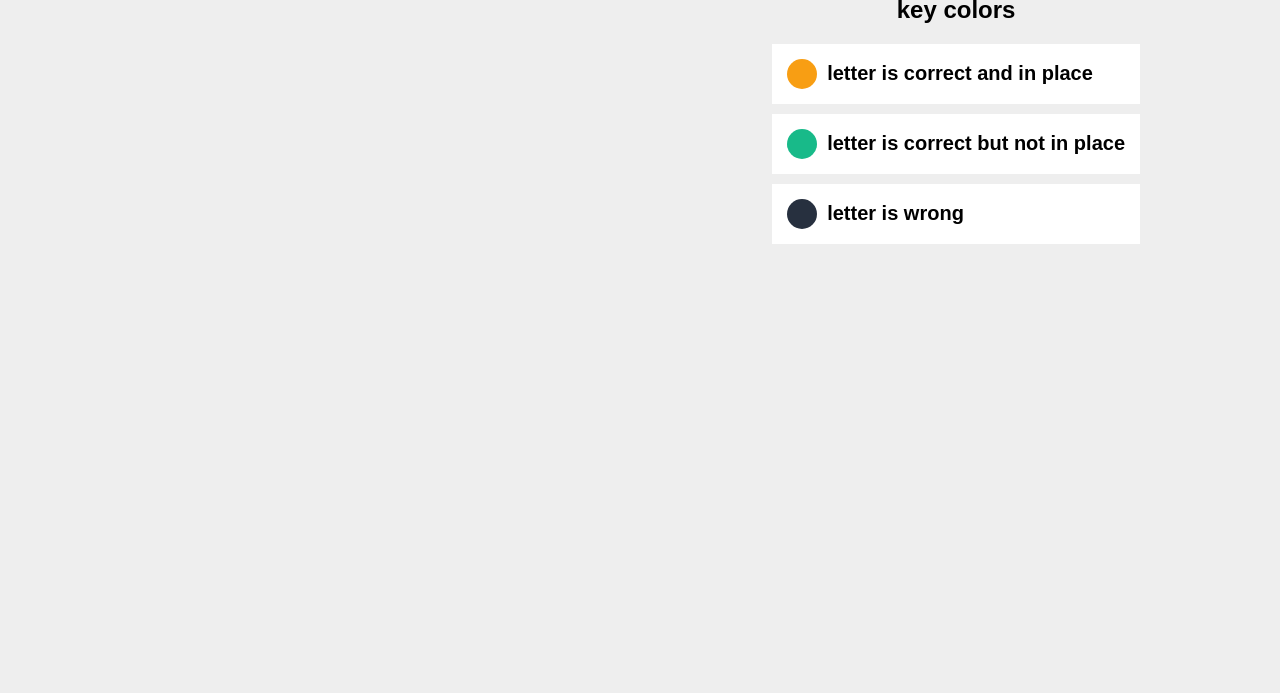
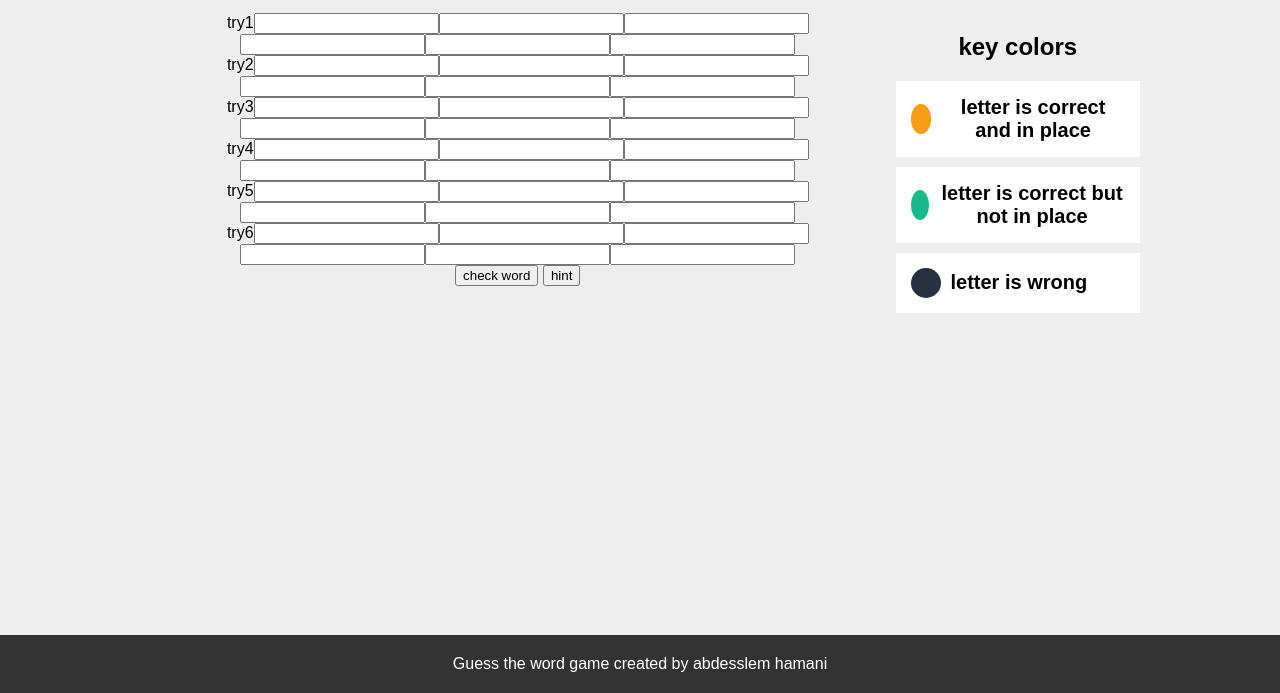
Before and after one commit to abdesslemhamani/guess-game, a plain HTML site: page index.html in a window 1280 px wide. Shown: the part 107-800 px from the top of the page. Drawn offline with Linux system fonts and the light colour scheme.

Commit message:
inicial commit in js

```diff
--- a/main.js
+++ b/main.js
@@ -0,0 +1,31 @@
+let gamename = "Guess the word";
+document.title = gamename;
+document.querySelector("h1").innerHTML = gamename;
+document.querySelector("footer").innerHTML = `${gamename} game created by abdesslem hamani`;
+
+
+let numberoftries = 6;
+let numberofletters = 6;
+let currentetry = 1;
+
+function generateinput(){
+    const inputscontainer = document.querySelector(".inputs");
+
+    for (let i = 1 ; i<= numberoftries ; i++){
+        const trydiv = document.createElement("div");
+        trydiv.classList.add(`try-${i}`);
+        trydiv.innerHTML=`<span>try${i}</span>`;
+        if (i !== 1 ) trydiv.classList.add("disabled-inputs");
+        for (let j = 1 ; j<= numberofletters ; j++){
+const input = document.createElement("input");
+input.type = "text";
+input.id =`guess-${i}-letter-${j}`;
+input.setAttribute("maxlength","1");
+trydiv.appendChild(input)
+        }
+        inputscontainer.appendChild(trydiv);
+    }
+}
+window.onload = function(){
+    generateinput();
+}
--- a/style.css
+++ b/style.css
@@ -66,3 +66,13 @@ h1 {
         }
     }
 }
+
+footer {
+    text-align: center;
+    padding: 20px;
+    position: fixed;
+    bottom: 0;
+    left: 0;
+    width: 100%;
+    background-color: #333;
+    color: white;
```
